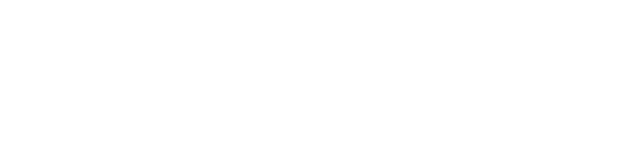
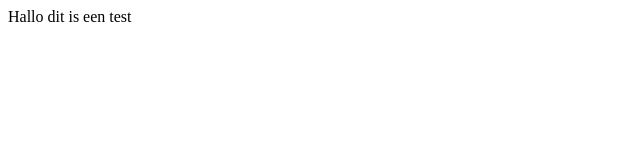
Before and after one commit to GavinTetteroo/GavinTetteroo.github.io, a plain HTML site: page Git/Portfolio.html in a window 1280 px wide. Shown: the whole page, without its empty margins (0-640 px from the left). Drawn offline with Linux system fonts and the light colour scheme.

Commit message:
Portfolio.test
Ik heb getest of het HTML bestand word aangepast in het GitHub main branch

```diff
--- a/Git/Portfolio.html
+++ b/Git/Portfolio.html
@@ -9,7 +9,7 @@
 <body>
     <header></header>
     <main>
-
+        Hallo dit is een test
     </main>
     <footer></footer>
 </body>
```
